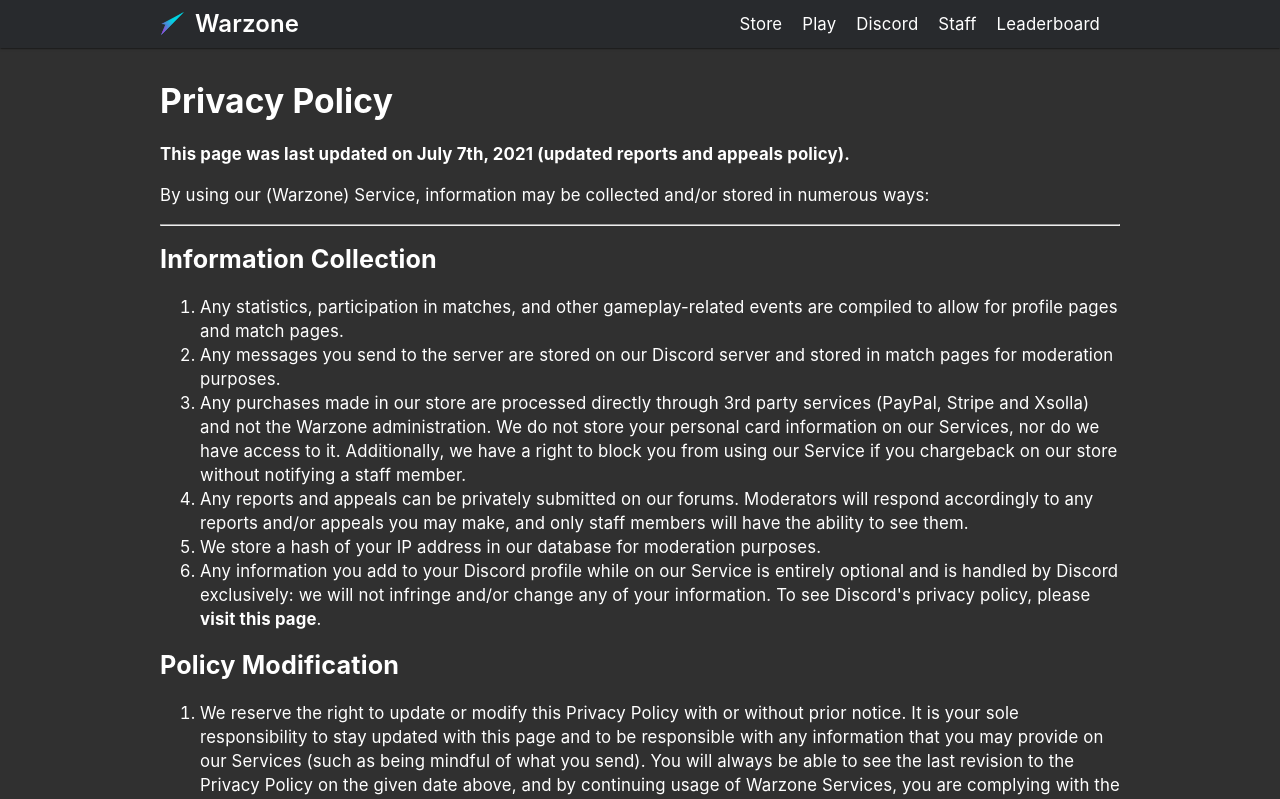
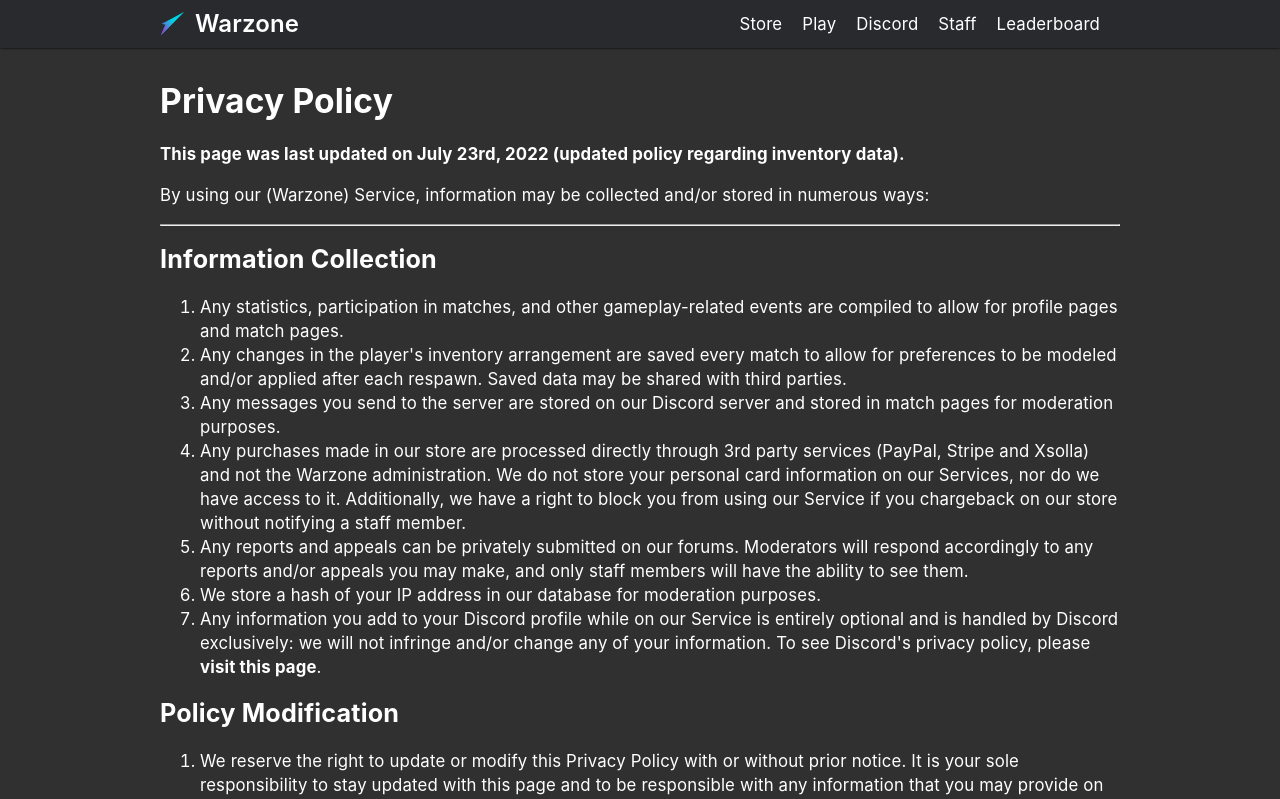
Before and after one commit to Warzone/website, a React (Create React App) app: page /privacy in a window 1280 px wide. Shown: the top 799 px of the page. Built offline with nearby package versions, Linux system fonts and the light colour scheme.

Commit message:
Add policy on inventory data (#131)
* Add policy on inventory data

* Cover third party sharing on inventory data

```diff
--- a/src/pages/PrivacyPolicy.js
+++ b/src/pages/PrivacyPolicy.js
@@ -8,8 +8,7 @@ class PrivacyPolicy extends Component {
 					<div>
 						<h1>Privacy Policy</h1>
 						<span className='bold'>
-							This page was last updated on July 7th, 2021 (updated reports and
-							appeals policy).
+							This page was last updated on July 23rd, 2022 (updated policy regarding inventory data).
 						</span>
 						<p>
 							By using our (Warzone) Service, information may be collected
@@ -24,6 +23,11 @@ class PrivacyPolicy extends Component {
 								Any statistics, participation in matches, and other
 								gameplay-related events are compiled to allow for profile pages
 								and match pages.
+							</li>
+							<li>
+								Any changes in the player's inventory arrangement are saved every
+								match to allow for preferences to be modeled and/or applied after
+								each respawn. Saved data may be shared with third parties.
 							</li>
 							<li>
 								Any messages you send to the server are stored on our Discord
```
